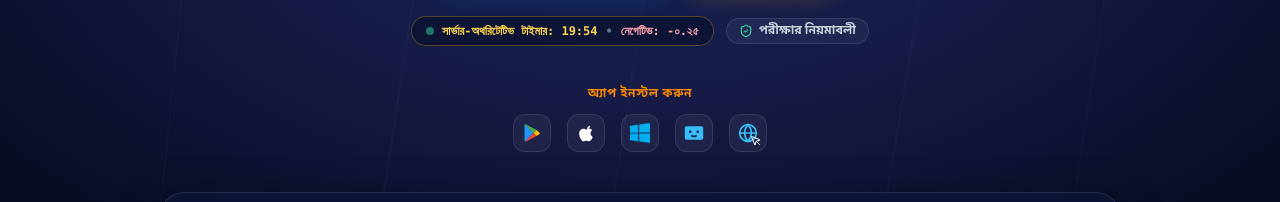
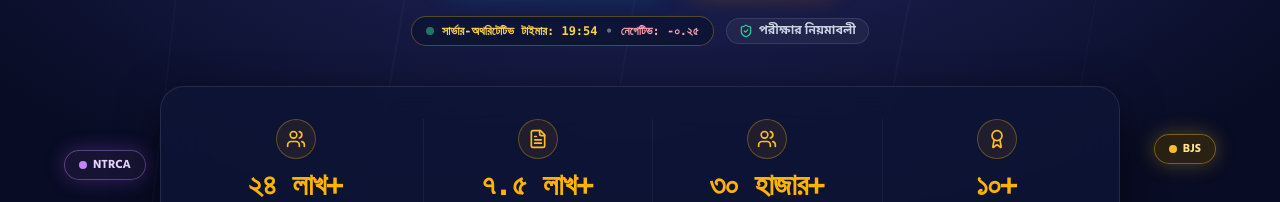
Before and after one commit to naimsmahmud50-dotcom/Student-Life-Circle, a Next.js app in the folder frontend/: page /live-challenge in a window 1280 px wide. Shown: the part 469-671 px from the top of the page. Built offline with nearby package versions, Linux system fonts and the light colour scheme; no server answers.

Commit message:
fix(live-challenge): remove app download row from live challenge hero section

```diff
--- a/frontend/src/components/live-challenge/LiveMcqHeroSection.tsx
+++ b/frontend/src/components/live-challenge/LiveMcqHeroSection.tsx
@@ -32,8 +32,6 @@ import {
   Award,
   FileText,
   CheckCircle2,
-  Globe,
-  MousePointer,
   GraduationCap,
   Sparkles,
   FileEdit
@@ -250,81 +248,6 @@ export function LiveMcqHeroSection({
           </button>
         </div>
 
-        {/* Platform App Store Row: অ্যাপ ইনস্টল করুন */}
-        <div className="pt-4 space-y-3">
-          <span className="text-[#FF8A00] font-bold text-xs uppercase tracking-wider font-bengali block">
-            অ্যাপ ইনস্টল করুন
-          </span>
-
-          <div className="flex items-center justify-center gap-4 text-white">
-            {/* Google Play */}
-            <a
-              href="https://play.google.com"
-              target="_blank"
-              rel="noopener noreferrer"
-              aria-label="Google Play Store"
-              className="p-2 rounded-xl bg-white/5 hover:bg-white/15 border border-white/10 transition transform hover:-translate-y-0.5"
-            >
-              <svg className="w-5 h-5" viewBox="0 0 24 24" fill="none">
-                <path d="M3.6 1.8L13.8 12L3.6 22.2C3.3 22 3 21.6 3 21V3C3 2.4 3.3 2 3.6 1.8Z" fill="#2196F3" />
-                <path d="M17.3 8.5L13.8 12L17.3 15.5L20.8 13.5C21.7 13 21.7 12 20.8 11.5L17.3 8.5Z" fill="#FFC107" />
-                <path d="M13.8 12L3.6 1.8C4 1.5 4.5 1.5 5 1.8L17.3 8.5L13.8 12Z" fill="#4CAF50" />
-                <path d="M13.8 12L17.3 15.5L5 22.2C4.5 22.5 4 22.5 3.6 22.2L13.8 12Z" fill="#F44336" />
-              </svg>
-            </a>
-
-            {/* Apple App Store */}
-            <a
-              href="https://apple.com/app-store"
-              target="_blank"
-              rel="noopener noreferrer"
-              aria-label="Apple App Store"
-              className="p-2 rounded-xl bg-white/5 hover:bg-white/15 border border-white/10 transition transform hover:-translate-y-0.5"
-            >
-              <svg className="w-5 h-5 fill-current text-white" viewBox="0 0 24 24">
-                <path d="M18.71 19.5c-.83 1.24-1.71 2.45-3.05 2.47-1.34.03-1.77-.79-3.29-.79-1.53 0-2 .77-3.27.82-1.31.05-2.3-1.32-3.14-2.53C4.25 17 2.94 12.45 4.7 9.39c.87-1.52 2.43-2.48 4.12-2.51 1.28-.02 2.5.87 3.29.87.78 0 2.26-1.07 3.81-.91.65.03 2.47.26 3.64 1.98-.09.06-2.17 1.28-2.15 3.81.03 3.02 2.65 4.03 2.68 4.04-.03.07-.42 1.44-1.38 2.83M15.97 6.37c.63-.77 1.06-1.85.94-2.93-.93.04-2.07.62-2.73 1.39-.58.67-1.09 1.76-.95 2.82 1.05.08 2.11-.51 2.74-1.28" />
-              </svg>
-            </a>
-
-            {/* Windows Store */}
-            <a
-              href="https://microsoft.com/store"
-              target="_blank"
-              rel="noopener noreferrer"
-              aria-label="Windows Store"
-              className="p-2 rounded-xl bg-white/5 hover:bg-white/15 border border-white/10 transition transform hover:-translate-y-0.5"
-            >
-              <svg className="w-5 h-5 fill-[#00ADEF]" viewBox="0 0 24 24">
-                <path d="M0 3.449L9.75 2.1v9.451H0m10.949-9.602L24 0v11.4H10.949M0 12.6h9.75v9.451L0 20.699M10.949 12.6H24V24l-12.951-1.751" />
-              </svg>
-            </a>
-
-            {/* macOS / Mac */}
-            <a
-              href="https://apple.com/macos"
-              target="_blank"
-              rel="noopener noreferrer"
-              aria-label="macOS App"
-              className="p-2 rounded-xl bg-white/5 hover:bg-white/15 border border-white/10 transition transform hover:-translate-y-0.5"
-            >
-              <svg className="w-5 h-5 fill-current text-[#38BDF8]" viewBox="0 0 24 24">
-                <path d="M21 4H3C1.9 4 1 4.9 1 6V18C1 19.1 1.9 20 3 20H21C22.1 20 23 19.1 23 18V6C23 4.9 22.1 4 21 4ZM7.5 9C8.33 9 9 9.67 9 10.5C9 11.33 8.33 12 7.5 12C6.67 12 6 11.33 6 10.5C6 9.67 6.67 9 7.5 9ZM16.5 9C17.33 9 18 9.67 18 10.5C18 11.33 17.33 12 16.5 12C15.67 12 15 11.33 15 10.5C15 9.67 15.67 9 16.5 9ZM16 15.5C15.17 16.43 13.72 17 12 17C10.28 17 8.83 16.43 8 15.5L9.5 14C9.9 14.5 10.84 15 12 15C13.16 15 14.1 14.5 14.5 14L16 15.5Z" />
-              </svg>
-            </a>
-
-            {/* Web Browser Access */}
-            <a
-              href="#demo-exam"
-              aria-label="Web Browser Platform"
-              className="p-2 rounded-xl bg-white/5 hover:bg-white/15 border border-white/10 transition transform hover:-translate-y-0.5 flex items-center justify-center text-sky-400"
-            >
-              <div className="relative">
-                <Globe className="w-5 h-5 text-sky-400" />
-                <MousePointer className="w-3 h-3 text-white absolute -bottom-1 -right-1" />
-              </div>
-            </a>
-          </div>
-        </div>
 
         {/* 4. Bottom Docked Frosted Glass KPI Container */}
         <div className="pt-4">
```
